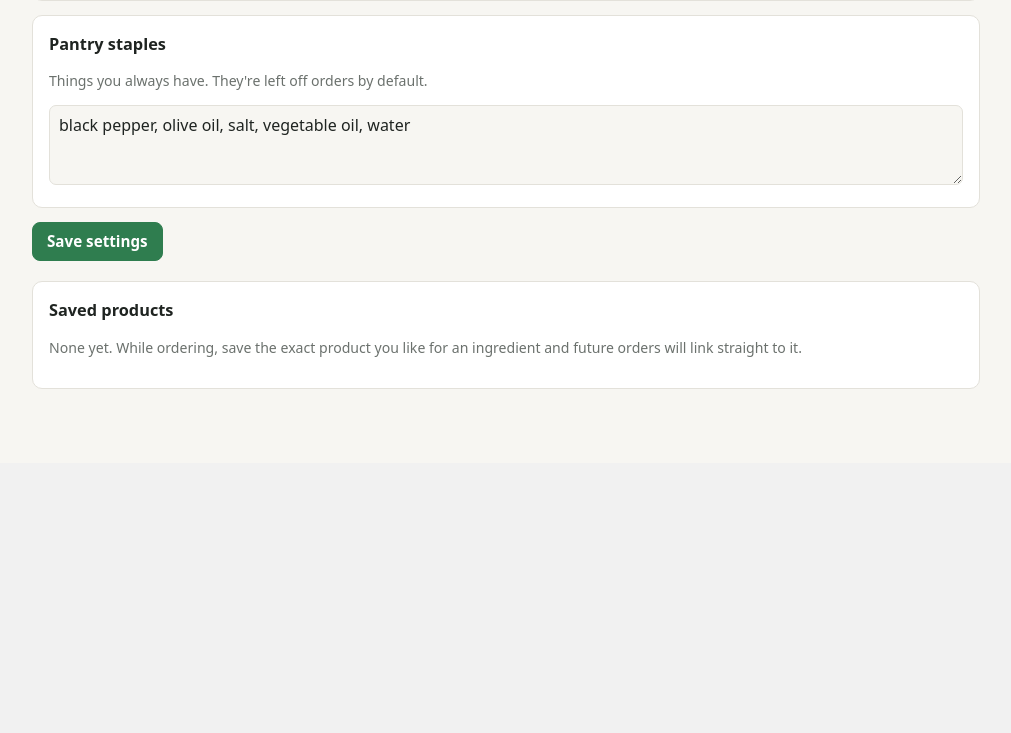
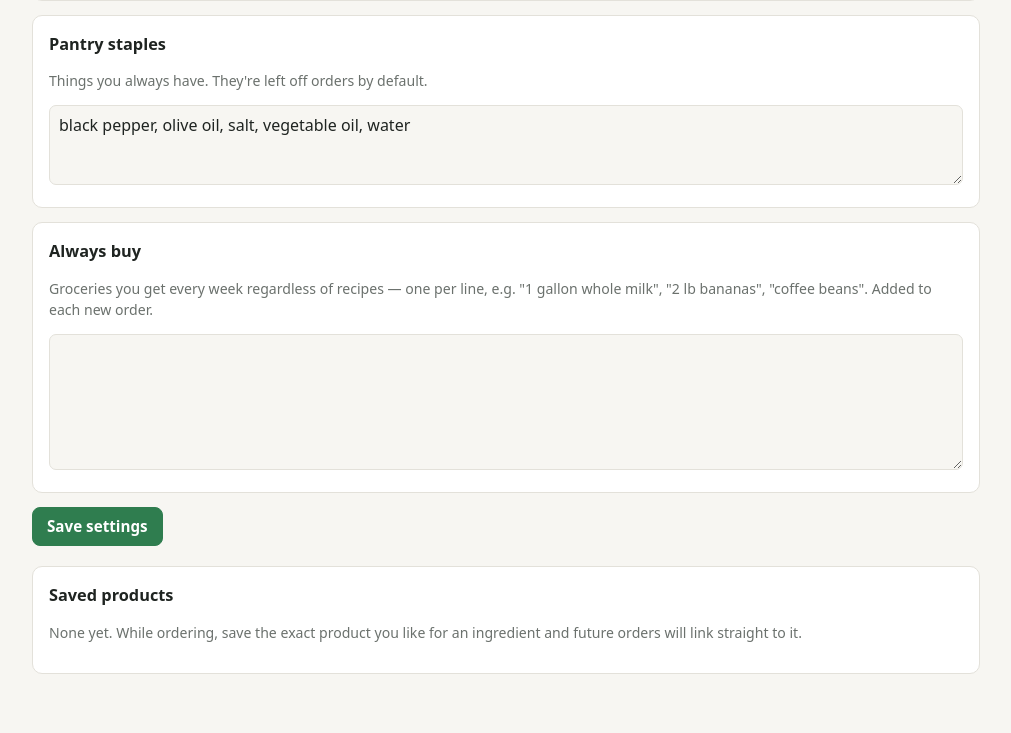
Before and after one commit to ZachHammack2022/git_testing, a Flask app: page /settings in a window 1280 px wide. Shown: the part 900-1633 px from the top of the page, without its empty margins (134-1145 px from the left). Before the commit the page ends 1289 px from the top, so only its background shows below. Run offline with Flask 3, Linux system fonts and the light colour scheme; data comes from the database, SQL or seed files in the repository; data that the repository does not hold is empty.

Commit message:
Add always-buy staples and one-off extra items to orders
Co-Authored-By: Claude Opus 5.5 <noreply@anthropic.com>
Claude-Session: https://claude.ai/code/session_01L4WjoQzW9kFPiBVQqDKXtS

```diff
--- a/recipe_planner/app.py
+++ b/recipe_planner/app.py
@@ -156,6 +156,7 @@ def create_app(db_file: str | None = None) -> Flask:
         items = _shopping(plan)
         return render_template(
             "shopping.html", plan=plan, groups=grocery.group_by_category(items),
+            always_buy=[l for l in db.get_settings(get_conn()).get("always_buy", "").splitlines() if l.strip()],
             text=grocery.as_text(items), order=db.order_for_plan(get_conn(), plan_id),
         )
 
@@ -172,7 +173,11 @@ def create_app(db_file: str | None = None) -> Flask:
             items = [i for i in items if i["key"] in buy]
             for it in items:
                 it["in_pantry"] = False
-        rows = ordering.order_items(items, db.product_picks(conn))
+        picks = db.product_picks(conn)
+        rows = ordering.order_items(items, picks)
+        if "include_always" not in request.form or "on" in request.form.getlist("include_always"):
+            always = db.get_settings(conn).get("always_buy", "").splitlines()
+            rows = ordering.merge_extras(rows, always, picks, "always buy")
         order_id = db.create_order(conn, plan_id, rows)
         return redirect(url_for("show_order", order_id=order_id))
 
@@ -199,6 +204,22 @@ def create_app(db_file: str | None = None) -> Flask:
         done = sum(1 for i in order["items"] if i["added"])
         if request.is_json:
             return jsonify(ok=True, added=done, total=len(order["items"]))
+        return redirect(url_for("show_order", order_id=order_id))
+
+    @app.post("/orders/<int:order_id>/add")
+    def add_order_item(order_id):
+        conn = get_conn()
+        order = db.get_order(conn, order_id) or abort(404)
+        lines = request.form.get("items", "").replace(",", "\n").splitlines()
+        items = ordering.merge_extras(order["items"], lines, db.product_picks(conn), "added")
+        db.save_order_items(conn, order_id, items)
+        return redirect(url_for("show_order", order_id=order_id))
+
+    @app.post("/orders/<int:order_id>/items/<path:key>/remove")
+    def remove_order_item(order_id, key):
+        conn = get_conn()
+        order = db.get_order(conn, order_id) or abort(404)
+        db.save_order_items(conn, order_id, [i for i in order["items"] if i["key"] != key])
         return redirect(url_for("show_order", order_id=order_id))
 
     @app.post("/orders/<int:order_id>/placed")
@@ -366,6 +387,7 @@ def create_app(db_file: str | None = None) -> Flask:
                 "notes": f.get("notes", "").strip(),
                 "new_recipe_ratio": max(0.0, min(1.0, (f.get("new_recipe_pct", type=int) or 0) / 100)),
                 "use_ai": f.get("use_ai") == "on",
+                "always_buy": "\n".join(l.strip() for l in f.get("always_buy", "").splitlines() if l.strip()),
             }
             db.save_settings(conn, values)
             db.set_pantry(conn, [x for x in f.get("pantry", "").replace("\n", ",").split(",")])
--- a/recipe_planner/db.py
+++ b/recipe_planner/db.py
@@ -84,6 +84,7 @@ DEFAULT_SETTINGS = {
     "notes": "",             # free-form guidance for the planner
     "new_recipe_ratio": 0.4, # share of AI-planned meals that should be brand new
     "use_ai": True,
+    "always_buy": "",        # newline-separated grocery lines added to every order
 }
 
 DAYS = ["Mon", "Tue", "Wed", "Thu", "Fri", "Sat", "Sun"]
--- a/recipe_planner/grocery.py
+++ b/recipe_planner/grocery.py
@@ -228,7 +228,8 @@ def as_text(items: list[dict]) -> str:
 
 _KNOWN_UNITS = set(UNIT_TABLE) | {u for u in UNIT_ALIASES if u} | set(UNIT_ALIASES.values()) | {
     "clove", "can", "bunch", "head", "package", "slice", "sprig", "stalk", "fillet", "piece",
-    "jar", "bag", "box", "loaf", "pinch", "dash", "handful"}
+    "jar", "bag", "box", "loaf", "pinch", "dash", "handful", "dozen", "gallon", "gallons",
+    "bottle", "bottles", "carton", "cartons", "container", "containers", "pack", "packs"}
 
 
 def parse_ingredient_line(line: str) -> dict | None:
--- a/recipe_planner/ordering.py
+++ b/recipe_planner/ordering.py
@@ -52,3 +52,46 @@ def refresh_links(items: list[dict], picks: dict[str, dict]) -> list[dict]:
         it["has_pick"] = bool(pick)
         it["pick_label"] = pick.get("label", "") if pick else ""
     return items
+
+
+def extra_item(line: str, picks: dict[str, dict], source: str = "extra") -> dict | None:
+    """A free-text grocery line ("1 gallon whole milk") -> an order row."""
+    from .grocery import CATEGORIES, guess_category, normalize_name, parse_ingredient_line
+
+    parsed = parse_ingredient_line(line)
+    if not parsed:
+        return None
+    amount = line.strip()[: len(line.strip()) - len(parsed["name"])].strip()
+    key = normalize_name(parsed["name"])
+    pick = picks.get(key)
+    cat = guess_category(parsed["name"])
+    return {
+        "key": key,
+        "name": parsed["name"].lower(),
+        "amount": amount,
+        "category": cat if cat in CATEGORIES else "other",
+        "recipes": [source],
+        "url": pick["url"] if pick else whole_foods_search_url(parsed["name"]),
+        "has_pick": bool(pick),
+        "pick_label": pick.get("label", "") if pick else "",
+        "added": False,
+    }
+
+
+def merge_extras(rows: list[dict], lines: list[str], picks: dict[str, dict], source: str) -> list[dict]:
+    """Append extra items; if one is already on the list, just note it there."""
+    by_key = {r["key"]: r for r in rows}
+    for line in lines:
+        item = extra_item(line, picks, source)
+        if not item:
+            continue
+        if item["key"] in by_key:
+            existing = by_key[item["key"]]
+            if source not in existing["recipes"]:
+                existing["recipes"].append(source)
+            if item["amount"]:
+                existing["amount"] = " + ".join(x for x in [existing["amount"], item["amount"]] if x)
+        else:
+            rows.append(item)
+            by_key[item["key"]] = item
+    return rows
--- a/recipe_planner/templates/settings.html
+++ b/recipe_planner/templates/settings.html
@@ -41,6 +41,11 @@
     <p class="muted small">Things you always have. They're left off orders by default.</p>
     <textarea name="pantry">{{ pantry|join(', ') }}</textarea>
   </div>
+  <div class="card">
+    <h3>Always buy</h3>
+    <p class="muted small">Groceries you get every week regardless of recipes — one per line, e.g. "1 gallon whole milk", "2 lb bananas", "coffee beans". Added to each new order.</p>
+    <textarea name="always_buy" rows="5">{{ s.always_buy }}</textarea>
+  </div>
   <button class="primary" type="submit">Save settings</button>
 </form>
 
```
Also changed, not shown: recipe_planner/templates/order.html (+9 -0 lines), recipe_planner/templates/shopping.html (+8 -0 lines), tests/test_app.py (+20 -0 lines).
